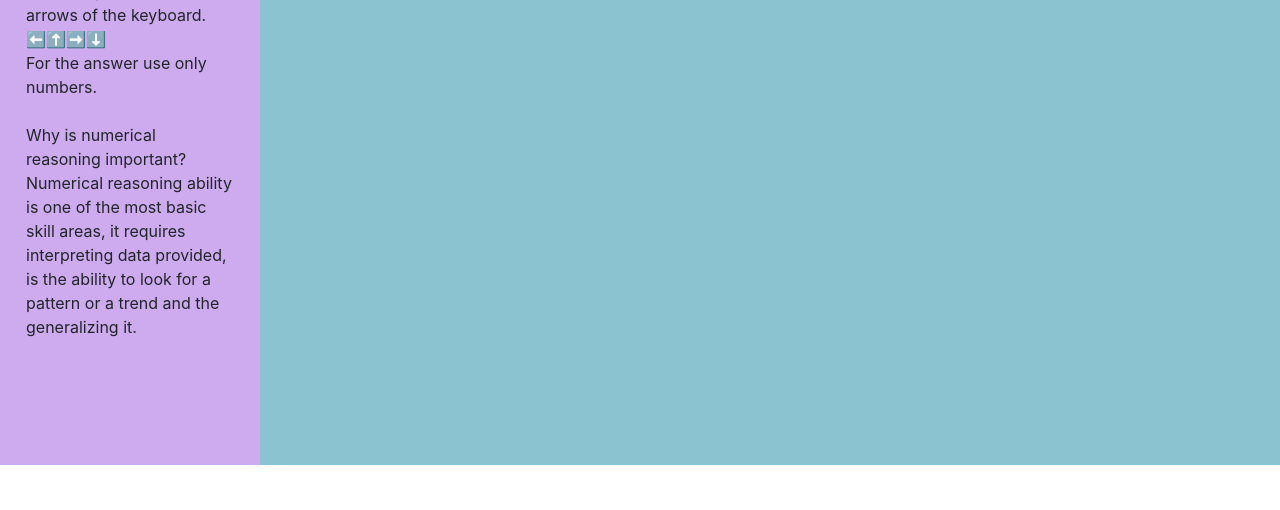
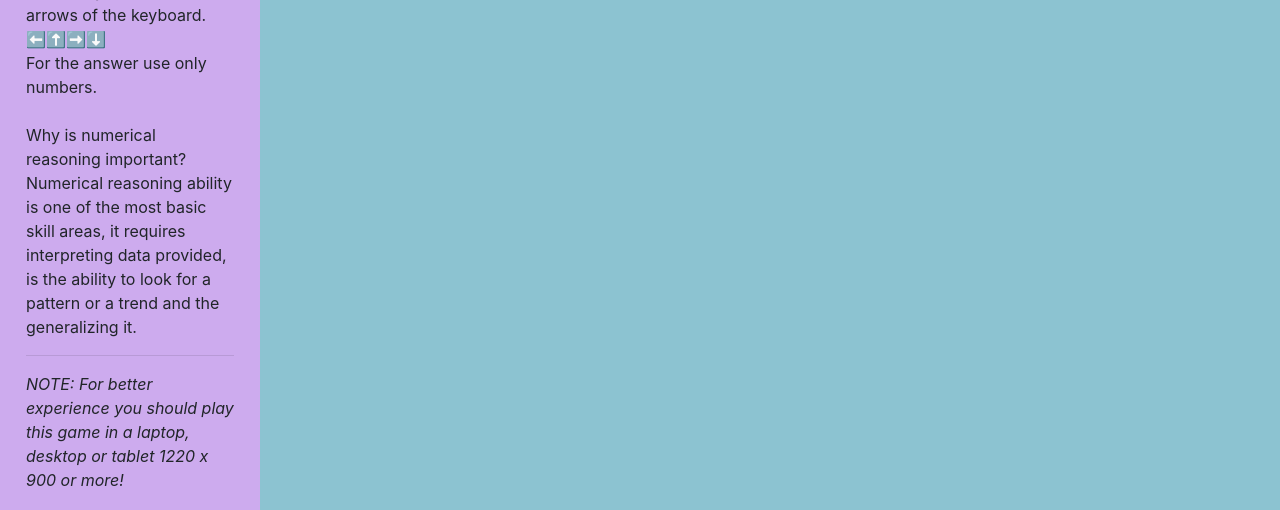
Before and after one commit to veroca88/project_1TheGame, a plain HTML site: page index.html in a window 1280 px wide. Shown: the part 335-845 px from the top of the page. Before the commit the page ends 800 px from the top, so only its background shows below. Drawn offline with nearby package versions, Linux system fonts and the light colour scheme.

Commit message:
Add note in presentation page and fix division on game board

```diff
--- a/index.html
+++ b/index.html
@@ -52,6 +52,11 @@
                 ability is one of the most basic skill areas, it requires
                 interpreting data provided, is the ability to look for a pattern
                 or a trend and the generalizing it.
+                <hr>
+                <i
+                  >NOTE: For better experience you should play this game in a
+                  laptop, desktop or tablet 1220 x 900 or more!</i
+                >
               </p>
             </li>
           </ul>
```
Also changed, not shown: gameBoard.html (+2 -2 lines).
